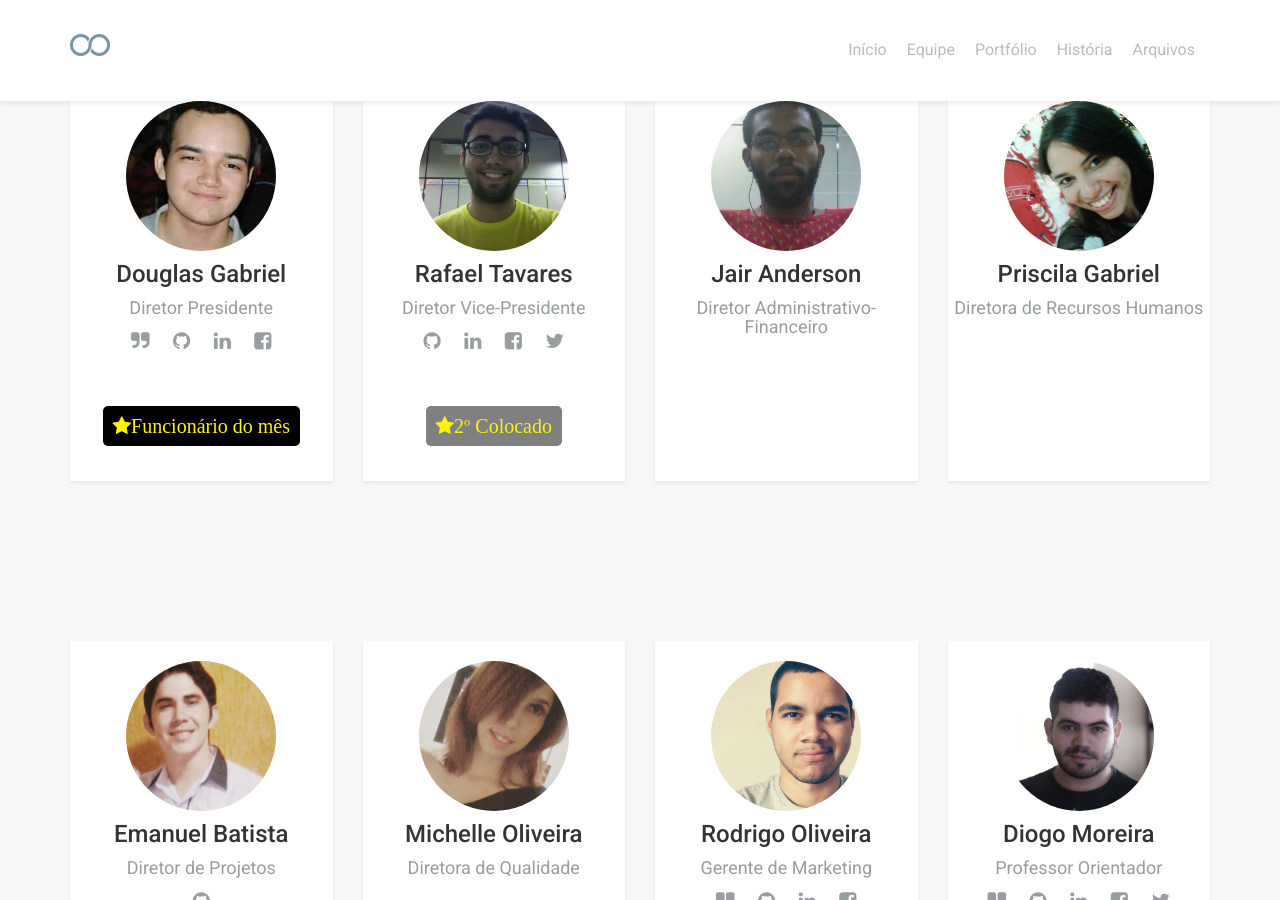
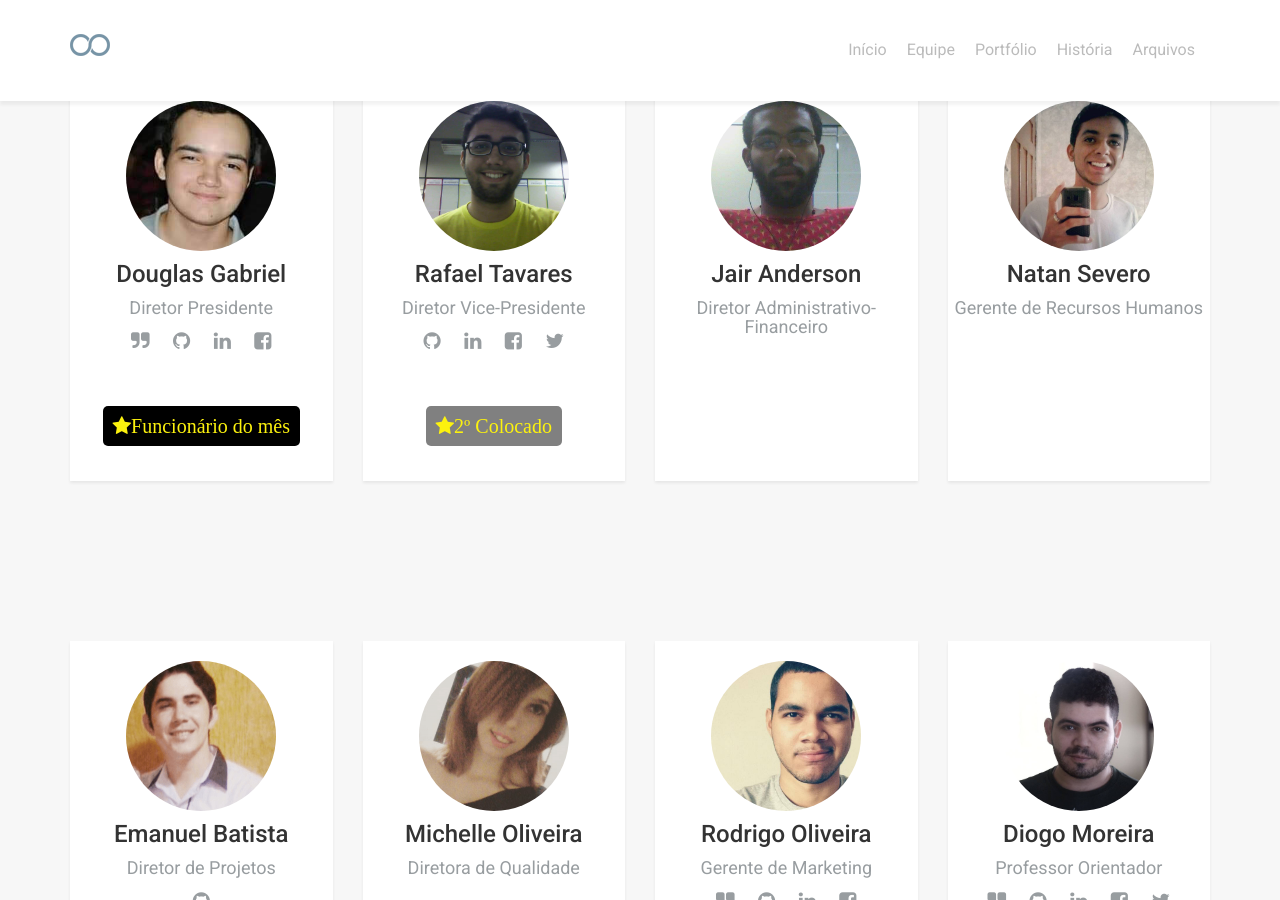
Before and after one commit to dggouveia/recursivejr.github.io, a Jekyll site: the page equipe.html, which Jekyll copies as it is, in a window 1280 px wide and 900 px high, scrolled down 1268 px. Built offline with Jekyll 4.4.1, drawn with Linux system fonts in a browser that asks for light colours.

Commit message:
alterando gerente de RH na página 'equipe'

```diff
--- a/equipe.html
+++ b/equipe.html
@@ -116,9 +116,9 @@
         <div class="col-md-3">
 					<div class="team text-center">
 						<div class="title">
-              <img src="images/equipe/priscila.jpg" alt="Team Image" class="avatar">
-							<h4>Priscila Gabriel</h4>
-							<h5 class="muted regular">Diretora de Recursos Humanos</h5>
+              <img src="images/equipe/natan.jpg" alt="Team Image" class="avatar">
+							<h4>Natan Severo</h4>
+							<h5 class="muted regular">Gerente de Recursos Humanos</h5>
 						</div>
 					</div>
 				</div>
@@ -211,16 +211,6 @@
 					</div>
 				</div>
 			</div>
-      <div class="row">
-				<div class="col-md-3">
-					<div class="team text-center">
-						<div class="title">
-              <img src="images/equipe/natan.jpg" alt="Team Image" class="avatar">
-							<h4>Natan Severo</h4>
-						</div>
-					</div>
-				</div>
-			</div>
 		</div>
 	</section>
 	<footer>
```
